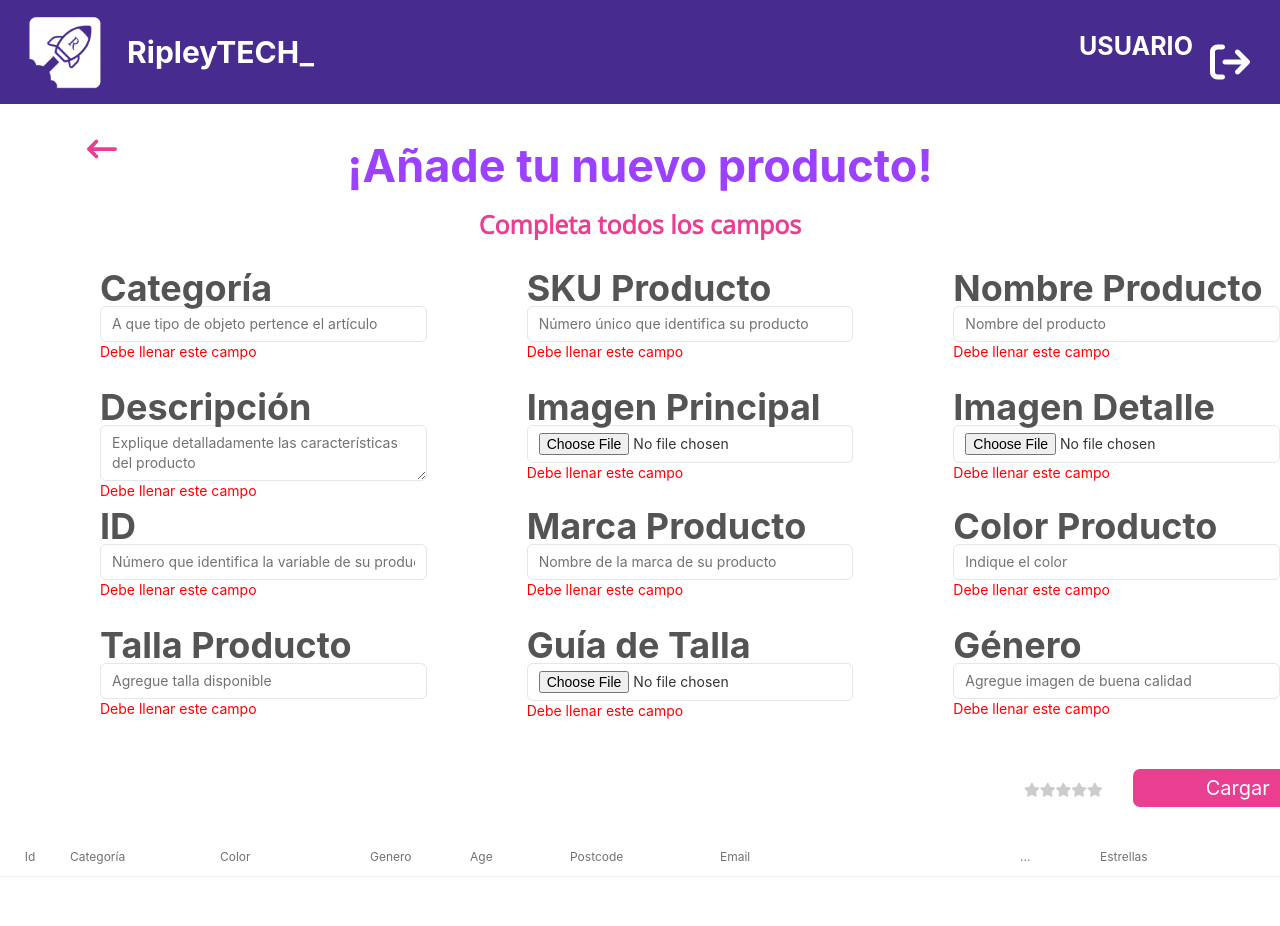
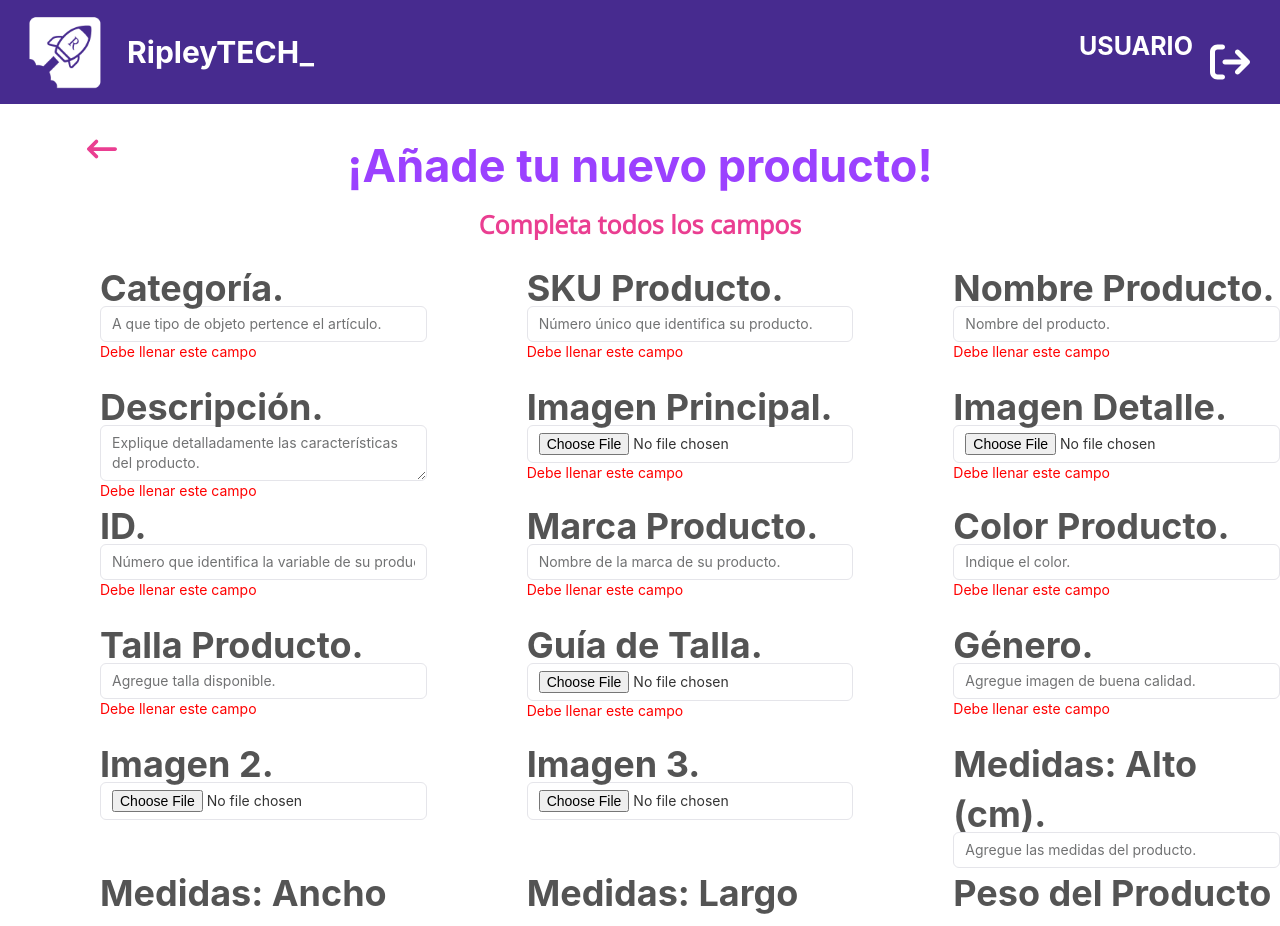
Before and after one commit to HeidiRivas/Ripley-app, a React (Create React App) app: page /newproduct in a window 1280 px wide. Shown: the top 926 px of the page. Built offline with nearby package versions, Linux system fonts and the light colour scheme.

Commit message:
Productos no obligatorios

```diff
--- a/src/Pages/NewProduct/NewProduct.js
+++ b/src/Pages/NewProduct/NewProduct.js
@@ -39,86 +39,128 @@ const NewProduct = () => {
   const campos = [
     {
       nombre: "categoria",
-      mostrar: "Categoría",
-      descripcion: "A que tipo de objeto pertence el artículo",
+      mostrar: "Categoría.",
+      descripcion: "A que tipo de objeto pertence el artículo.",
       obligatorio: true,
       tipo: "input",
     },
     {
       nombre: "SKU_seller",
-      mostrar: "SKU Producto",
-      descripcion: "Número único que identifica su producto",
+      mostrar: "SKU Producto.",
+      descripcion: "Número único que identifica su producto.",
       obligatorio: true,
       tipo: "input",
     },
     {
       nombre: "título",
-      mostrar: "Nombre Producto",
-      descripcion: "Nombre del producto",
+      mostrar: "Nombre Producto.",
+      descripcion: "Nombre del producto.",
       obligatorio: true,
       tipo: "input",
     },
     {
       nombre: "descripcion",
-      mostrar: "Descripción",
-      descripcion: "Explique detalladamente las características del producto",
+      mostrar: "Descripción.",
+      descripcion: "Explique detalladamente las características del producto.",
       obligatorio: true,
       tipo: "area",
     },
     {
       nombre: "imagen1",
-      mostrar: "Imagen Principal",
-      descripcion: "Agregue imagen de buena calidad",
+      mostrar: "Imagen Principal.",
+      descripcion: "Agregue imagen de buena calidad.",
       obligatorio: true,
       tipo: "file",
     },
     {
       nombre: "imagen_Miniatura",
-      mostrar: "Imagen Detalle",
-      descripcion: "Agregue imagen de buena calidad",
+      mostrar: "Imagen Detalle.",
+      descripcion: "Agregue imagen de buena calidad.",
       obligatorio: true,
       tipo: "file",
     },
     {
       nombre: "variant_id",
-      mostrar: "ID",
-      descripcion:"Número que identifica la variable de su producto, de existir",
+      mostrar: "ID.",
+      descripcion:"Número que identifica la variable de su producto, de existir.",
       obligatorio: true,
       tipo: "input",
     },
     {
       nombre: "marca",
-      mostrar: "Marca Producto",
-      descripcion: "Nombre de la marca de su producto",
+      mostrar: "Marca Producto.",
+      descripcion: "Nombre de la marca de su producto.",
       obligatorio: true,
       tipo: "input",
     },
     {
       nombre: "color",
-      mostrar: "Color Producto",
-      descripcion: "Indique el color",
+      mostrar: "Color Producto.",
+      descripcion: "Indique el color.",
       obligatorio: true,
       tipo: "input",
     },
     {
       nombre: "talla",
-      mostrar: "Talla Producto",
-      descripcion: "Agregue talla disponible",
+      mostrar: "Talla Producto.",
+      descripcion: "Agregue talla disponible.",
       obligatorio: true,
       tipo: "input",
     },
     {
       nombre: "tabla_de_tallas",
-      mostrar: "Guía de Talla",
-      descripcion: "Ingrese tabla de tallas",
+      mostrar: "Guía de Talla.",
+      descripcion: "Ingrese tabla de tallas.",
       obligatorio: true,
       tipo: "file",
     },
     {
       nombre: "genero",
-      mostrar: "Género",
-      descripcion: "Agregue imagen de buena calidad",
+      mostrar: "Género.",
+      descripcion: "Agregue imagen de buena calidad.",
       obligatorio: true,
+      tipo: "input",
+    },
+    {
+      nombre: "Imagen-2",
+      mostrar: "Imagen 2.",
+      descripcion: "Agregue otra imagen.",
+      obligatorio: false,
+      tipo: "file",
+    },
+    {
+      nombre: "Imagen-3",
+      mostrar: "Imagen 3.",
+      descripcion: "Agregue otra imagen.",
+      obligatorio: false,
+      tipo: "file",
+    },
+    {
+      nombre: "medida-alto",
+      mostrar: "Medidas: Alto (cm).",
+      descripcion: "Agregue las medidas del producto.",
+      obligatorio: false,
+      tipo: "input",
+    },
+    {
+      nombre: "medida-Ancho",
+      mostrar: "Medidas: Ancho (cm).",
+      descripcion: "Agregue las medidas del producto.",
+      obligatorio: false,
+      tipo: "input",
+    },
+    {
+      nombre: "medida-Largo",
+      mostrar: "Medidas: Largo (cm.",
+      descripcion: "Agregue las medidas del producto.",
+      obligatorio: false,
+      tipo: "input",
+    },
+    {
+      nombre: "Peso-producto",
+      mostrar: "Peso del Producto (kg).",
+      descripcion: "Ingrese el peso del producto.",
+      obligatorio: false,
       tipo: "input",
     },
   ];
```
